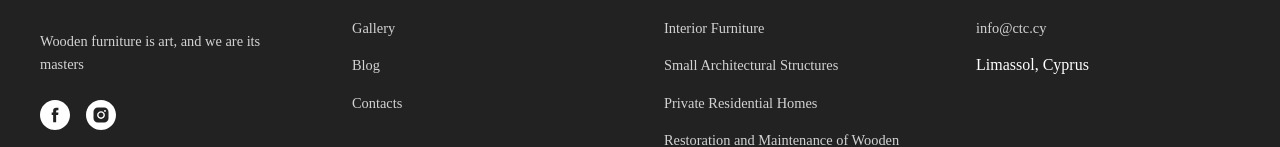
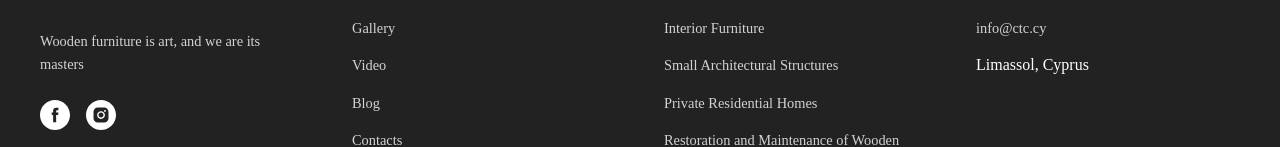
Before and after one commit to breadoorr/CTC, a Svelte app: page /#/en in a window 1280 px wide. Shown: the part 2418-2565 px from the top of the page. Built offline with nearby package versions, Linux system fonts and the light colour scheme.

Commit message:
[fix]: added footer video link

```diff
--- a/src/components/Footer.svelte
+++ b/src/components/Footer.svelte
@@ -47,6 +47,7 @@
         <ul>
           <li><a href={getLangRoute('/directions')} use:link>{$t('areasOfActivity')}</a></li>
           <li><a href={getLangRoute('/gallery')} use:link>{$t('gallery')}</a></li>
+          <li><a href={getLangRoute('/video')} use:link>{$t('video')}</a></li>
           <li><a href={getLangRoute('/')} use:link>{$t('blog')}</a></li>
           <li><a href={getLangRoute('/contact')} use:link>{$t('contacts')}</a></li>
         </ul>
--- a/src/pages/Video.svelte
+++ b/src/pages/Video.svelte
@@ -174,10 +174,11 @@
   @media (max-width: 768px) {
     .videos-grid {
       grid-template-columns: 1fr;
-      max-width: 400px;
+      max-width: 300px;
     }
 
     .video-container {
+      width: 250px;
       height: 500px;
     }
 
```
